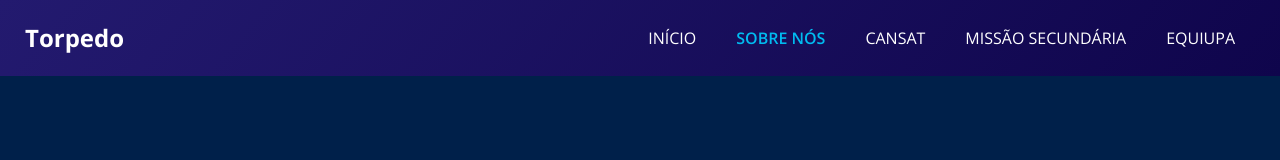
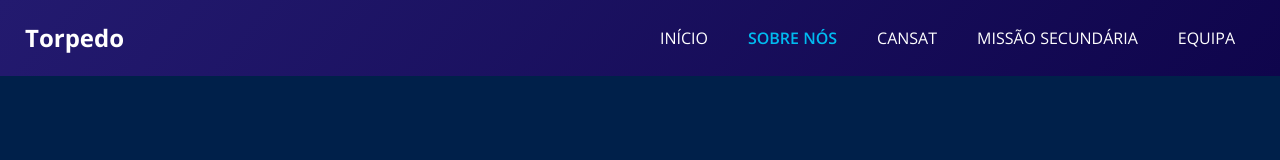
Before and after one commit to torpedocansat/torpedocansat.github.io, a plain HTML site: page about.html in a window 1280 px wide. Shown: the top 160 px of the page. Drawn offline with nearby package versions, Linux system fonts and the light colour scheme; some packages are replaced by stand-ins of ours.

Commit message:
Update about.html

```diff
--- a/about.html
+++ b/about.html
@@ -73,7 +73,7 @@
                 <a class="nav-link" href="why.html">Missão Secundária</a>
               </li>
               <li class="nav-item">
-                <a class="nav-link" href="team.html">Equiupa</a>
+                <a class="nav-link" href="team.html">Equipa</a>
               </li>
               <form class="form-inline">
               </form>
```
